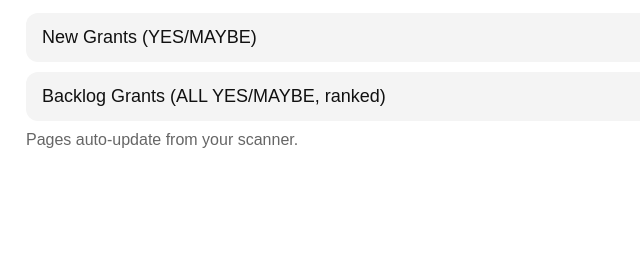
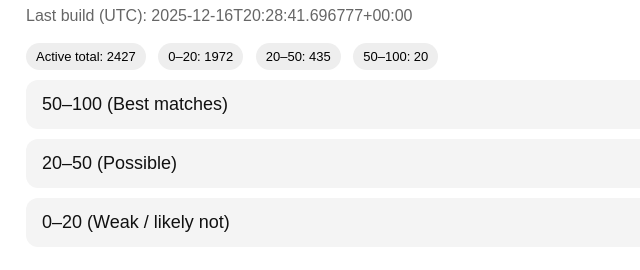
Before and after one commit to SamuelVdub/StillWaterGrants, a plain HTML site: page index.html in a window 1280 px wide. Shown: the part 74-344 px from the top of the page, without its empty margins (0-640 px from the left). Drawn offline with Linux system fonts and the light colour scheme.

Commit message:
Update index.html

```diff
--- a/index.html
+++ b/index.html
@@ -6,15 +6,24 @@
   <title>Still Water Grants</title>
   <style>
     body { font-family: Arial, sans-serif; margin: 26px; }
-    h1 { margin: 0 0 16px 0; font-size: 40px; }
+    h1 { margin: 0 0 10px 0; font-size: 40px; }
+    .meta { color:#666; margin-bottom: 18px; }
     a { display:block; padding:14px 16px; margin:10px 0; background:#f4f4f4; border-radius:12px; text-decoration:none; color:#111; font-size:18px; }
-    .small { color:#666; margin-top:10px; }
+    .pill { display:inline-block; padding:6px 10px; border-radius:999px; background:#eee; font-size:13px; margin-right:8px; }
   </style>
 </head>
 <body>
   <h1>Still Water Grants</h1>
-  <a href="new.html">New Grants (YES/MAYBE)</a>
-  <a href="backlog.html">Backlog Grants (ALL YES/MAYBE, ranked)</a>
-  <div class="small">Pages auto-update from your scanner.</div>
+  <div class="meta">Last build (UTC): 2025-12-16T20:28:41.696777+00:00</div>
+  <div>
+    <span class="pill">Active total: 2427</span>
+    <span class="pill">0–20: 1972</span>
+    <span class="pill">20–50: 435</span>
+    <span class="pill">50–100: 20</span>
+  </div>
+
+  <a href="high_50_100.html">50–100 (Best matches)</a>
+  <a href="mid_20_50.html">20–50 (Possible)</a>
+  <a href="low_0_20.html">0–20 (Weak / likely not)</a>
 </body>
 </html>
```
